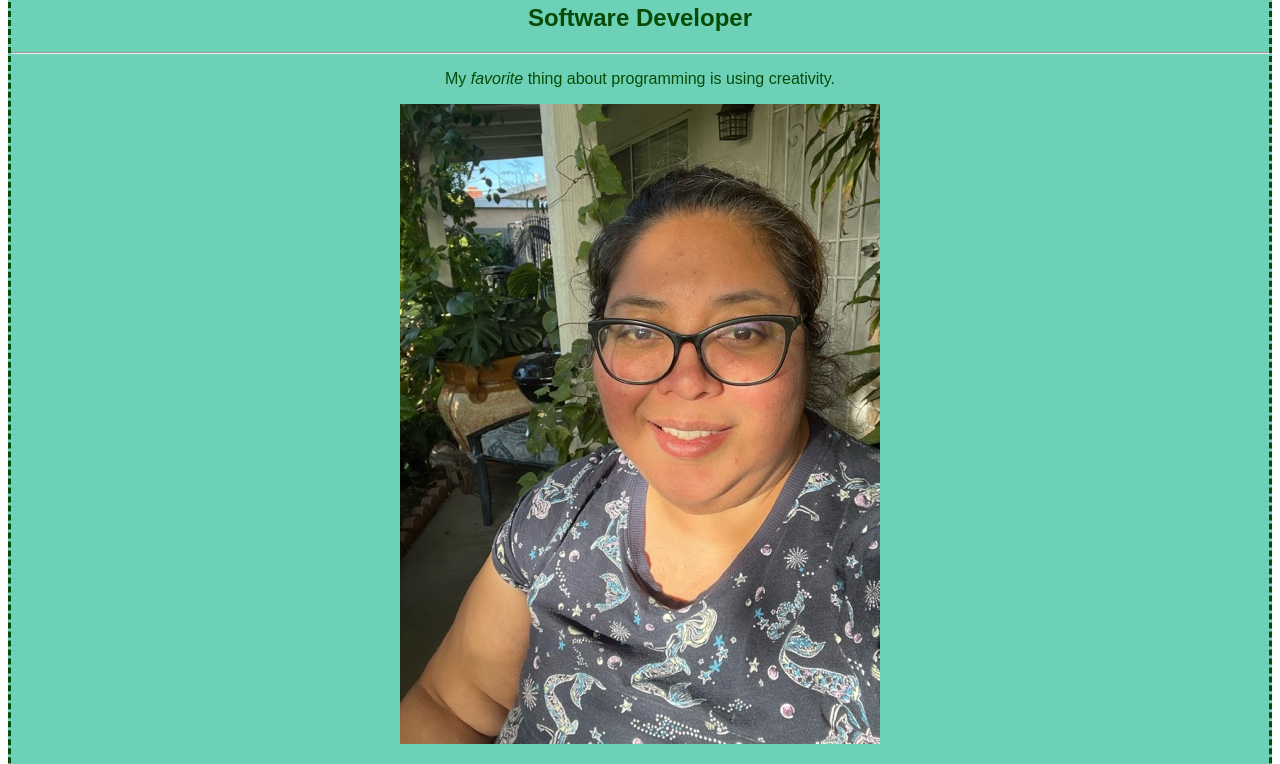
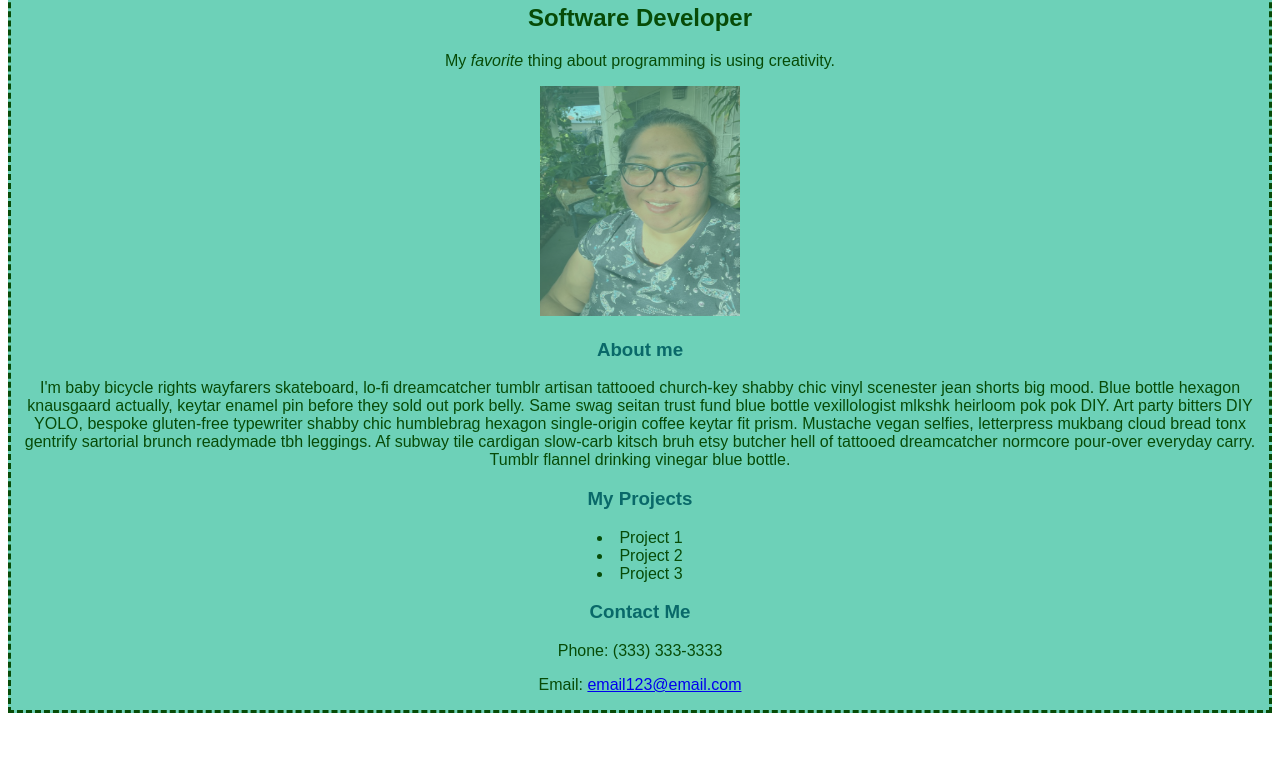
Before and after one commit to aczaldivar/lbportfolio, a plain HTML site: page index.html in a window 1280 px wide. Shown: the part 87-851 px from the top of the page. After the commit the page ends 808 px from the top, so only its background shows below. Drawn offline with Linux system fonts and the light colour scheme.

Commit message:
resized and watermark image

```diff
--- a/index.html
+++ b/index.html
@@ -5,23 +5,35 @@
     <meta name="viewport" content="width=device-width">
     <title>Portfolio</title>
   </head><style type="text/css">
-  div {
+ #picture1
+ {
+
+   opacity:0.55;
+
+ }
+ div {
+
+
     background-color:rgb(109, 209, 184) ;
     font-family: Arial, Helvetica, sans-serif;
     border-style: dashed;
     color:rgb(7, 75, 7);
     text-align: center;
   }
-
+  h3
+  {
+    color:rgb(9, 105, 105);
+  }
       </style>
 
     <div>
         <h1>Anna Zaldivar</h1>
         <h2>Software Developer</h2>
-        <hr>
+
         <p> My <em>favorite</em> thing about programming is using creativity.</p>
-        <img src="./assets/images/me_outside.jpeg"
-        alt= "This is my photo.">
+       <img src="./assets/images/me_outside.jpeg"
+        alt= "This is my photo."  style="width: 200px;height:230px;"
+        id="picture1">
 
         <h3>About me</h3>
           <p>I'm baby bicycle rights wayfarers skateboard, lo-fi dreamcatcher tumblr artisan tattooed church-key shabby chic vinyl scenester jean shorts big mood. Blue bottle hexagon
```
